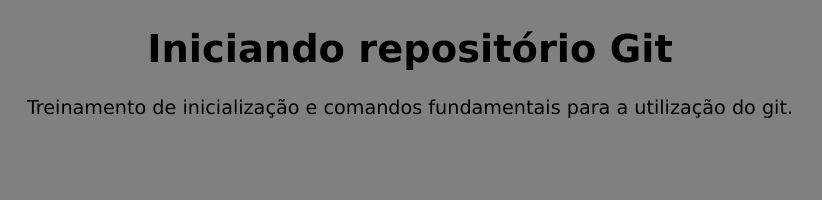
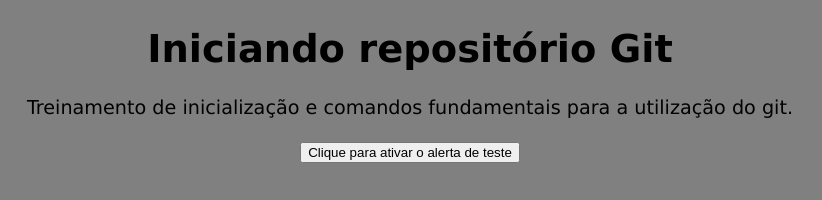
Before and after one commit to Paulo-Vinhal/Git, a plain HTML site: page index.html in a window 1280 px wide. Shown: the whole page, without its empty margins (230-1052 px from the left). Drawn offline with Linux system fonts and the light colour scheme.

Commit message:
Incluindo um botão com um script Js a partir de outro equipamento em outro rede

```diff
--- a/index.html
+++ b/index.html
@@ -9,5 +9,7 @@
 <body>
     <h1>Iniciando repositório Git</h1>
     <p>Treinamento de inicialização e comandos fundamentais para a utilização do git.</p>
+    <button onclick="testeAlerta()">Clique para ativar o alerta de teste</button>
+    <script src="script.js"></script>
 </body>
 </html>
--- /dev/null
+++ b/script.js
@@ -0,0 +1,3 @@
+function testeAlerta(){
+    alert('Teste')
+}
```
